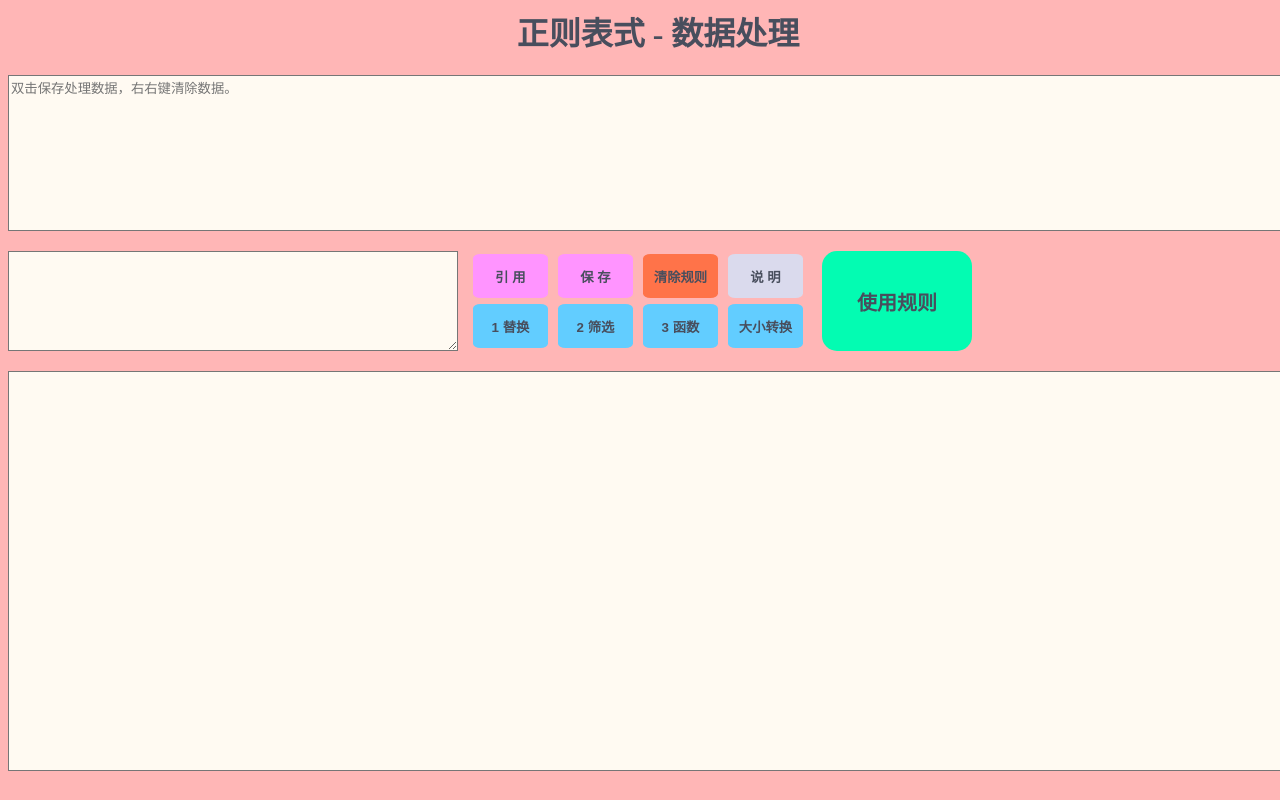
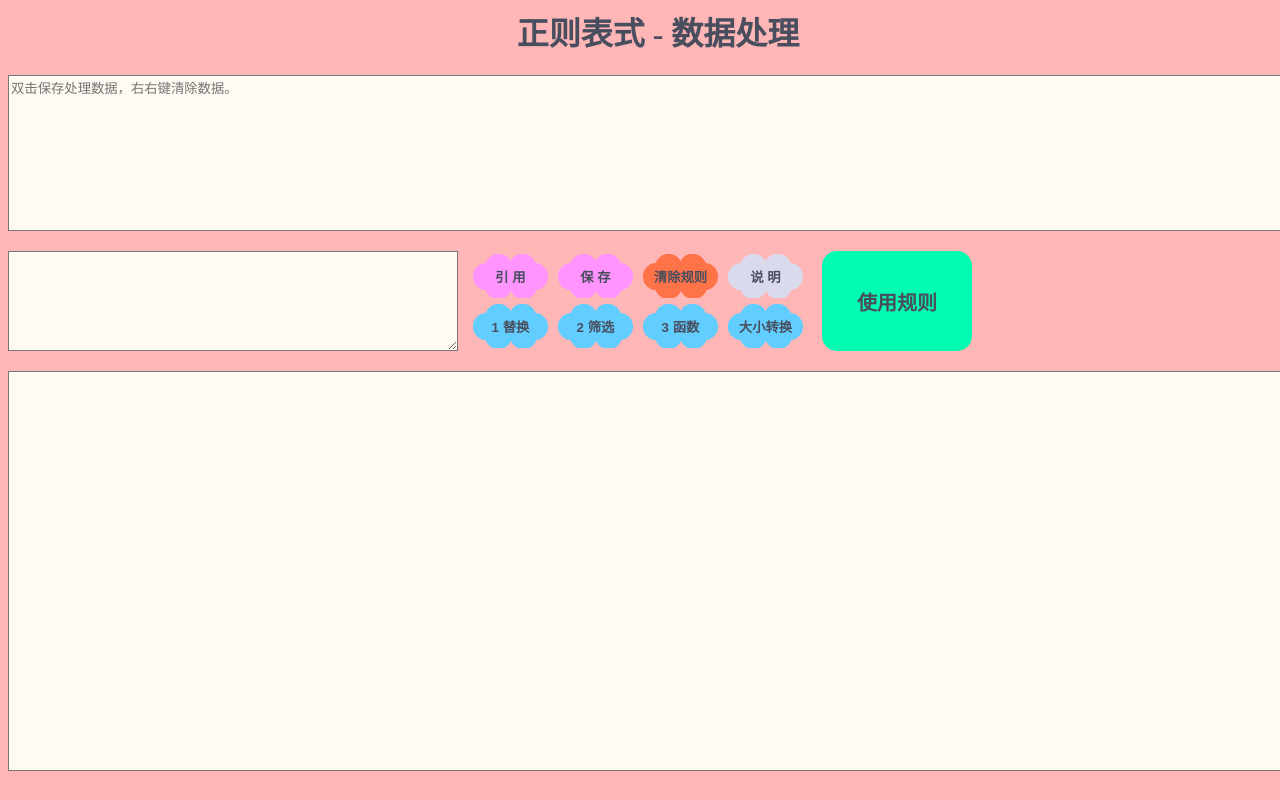
Before and after one commit to YYM222/ycode, a plain HTML site: page 数据处理.html in a window 1280 px wide. Shown: the top 800 px of the page. Drawn offline with Linux system fonts and the light colour scheme.

Commit message:
Update 数据处理.html

```diff
--- a/数据处理.html
+++ b/数据处理.html
@@ -104,6 +104,8 @@
                     font-weight: bolder;
                     border: none;
                     min-width: 75px;
+                    mask-image: url(https://yym222.github.io/ycode/Img/mask.png);
+                    mask-size: 100%;
 
                     &:active {
                         background-color: #ff4b72 !important;
```
